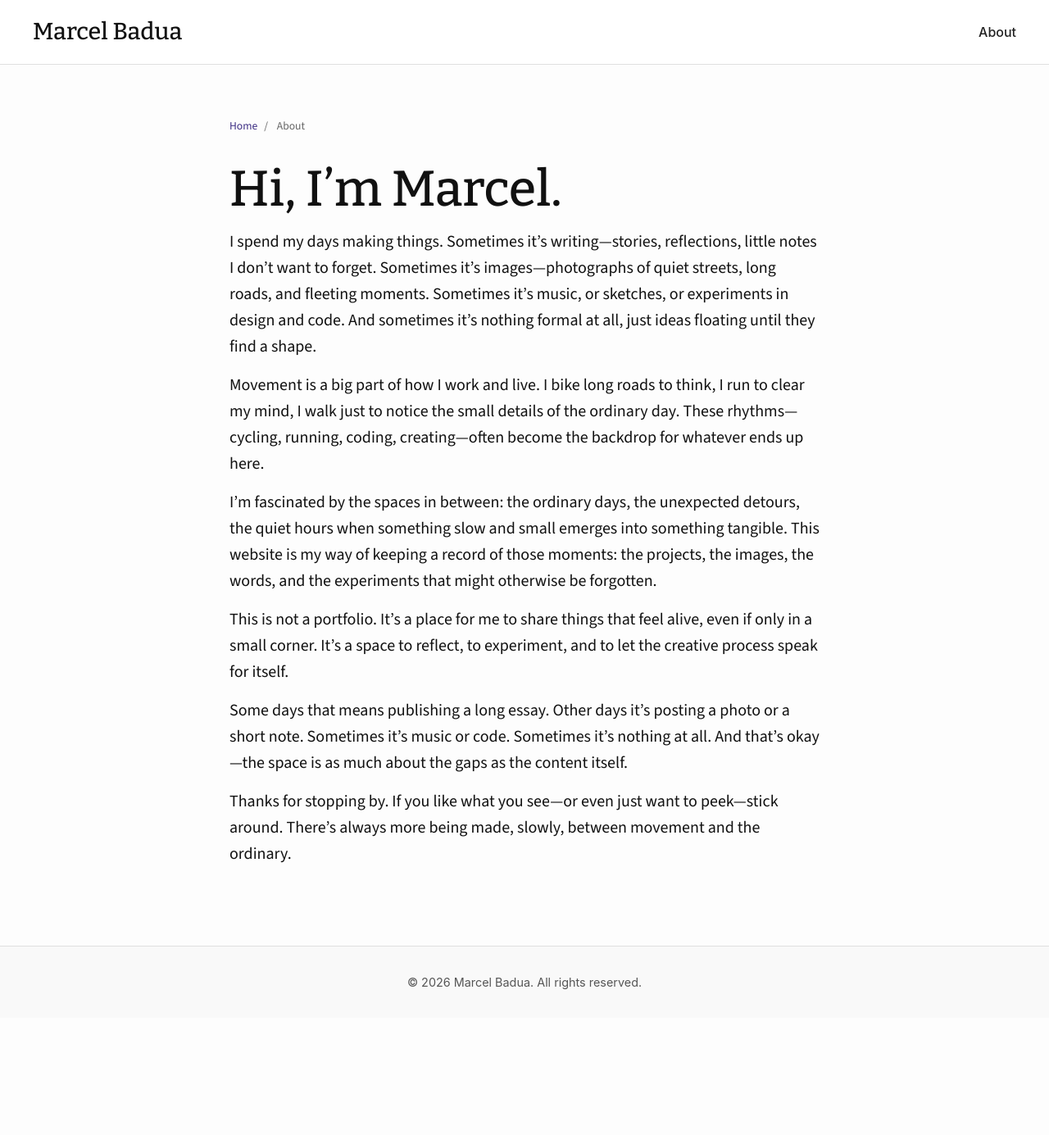
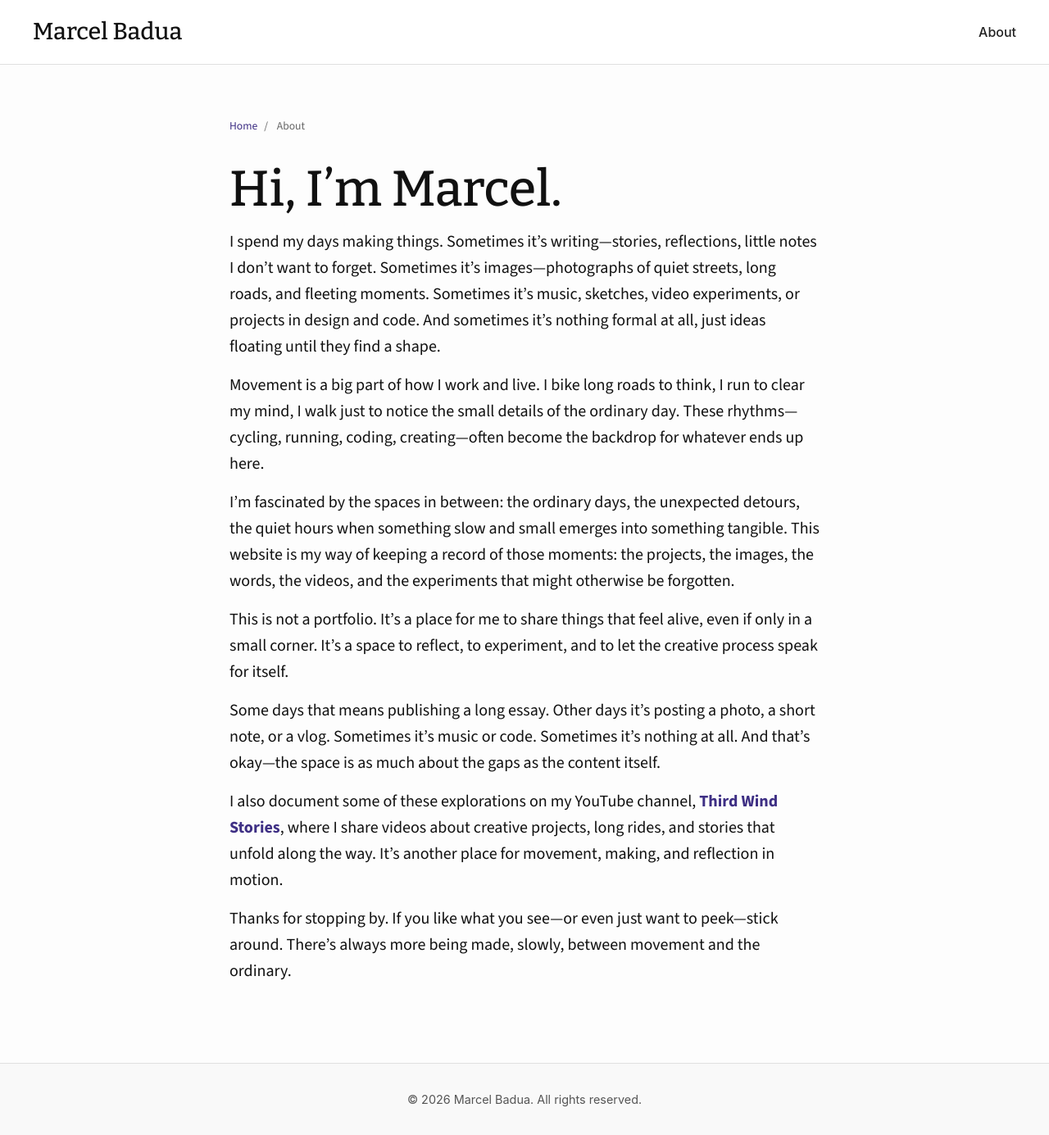
Before and after one commit to marcelbadua/marcelbadua.github.io, a Jekyll site: the page built from _pages/about.markdown, in a window 1280 px wide and 1385 px high. Shown: the whole window at 82% size. Built offline with Jekyll 4.4.1, drawn with Linux system fonts in a browser that asks for light colours.

Commit message:
for 2026

```diff
--- a/_pages/about.markdown
+++ b/_pages/about.markdown
@@ -6,14 +6,16 @@ permalink: /about/
 
 # Hi, I’m Marcel.
 
-I spend my days making things. Sometimes it’s writing—stories, reflections, little notes I don’t want to forget. Sometimes it’s images—photographs of quiet streets, long roads, and fleeting moments. Sometimes it’s music, or sketches, or experiments in design and code. And sometimes it’s nothing formal at all, just ideas floating until they find a shape.
+I spend my days making things. Sometimes it’s writing—stories, reflections, little notes I don’t want to forget. Sometimes it’s images—photographs of quiet streets, long roads, and fleeting moments. Sometimes it’s music, sketches, video experiments, or projects in design and code. And sometimes it’s nothing formal at all, just ideas floating until they find a shape.
 
 Movement is a big part of how I work and live. I bike long roads to think, I run to clear my mind, I walk just to notice the small details of the ordinary day. These rhythms—cycling, running, coding, creating—often become the backdrop for whatever ends up here.
 
-I’m fascinated by the spaces in between: the ordinary days, the unexpected detours, the quiet hours when something slow and small emerges into something tangible. This website is my way of keeping a record of those moments: the projects, the images, the words, and the experiments that might otherwise be forgotten.
+I’m fascinated by the spaces in between: the ordinary days, the unexpected detours, the quiet hours when something slow and small emerges into something tangible. This website is my way of keeping a record of those moments: the projects, the images, the words, the videos, and the experiments that might otherwise be forgotten.
 
 This is not a portfolio. It’s a place for me to share things that feel alive, even if only in a small corner. It’s a space to reflect, to experiment, and to let the creative process speak for itself.
 
-Some days that means publishing a long essay. Other days it’s posting a photo or a short note. Sometimes it’s music or code. Sometimes it’s nothing at all. And that’s okay—the space is as much about the gaps as the content itself.
+Some days that means publishing a long essay. Other days it’s posting a photo, a short note, or a vlog. Sometimes it’s music or code. Sometimes it’s nothing at all. And that’s okay—the space is as much about the gaps as the content itself.
+
+I also document some of these explorations on my YouTube channel, **[Third Wind Stories](https://www.youtube.com/@thirdwindstories-ph)**, where I share videos about creative projects, long rides, and stories that unfold along the way. It’s another place for movement, making, and reflection in motion.
 
 Thanks for stopping by. If you like what you see—or even just want to peek—stick around. There’s always more being made, slowly, between movement and the ordinary.
```
